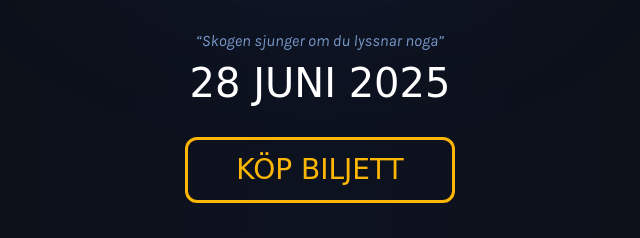
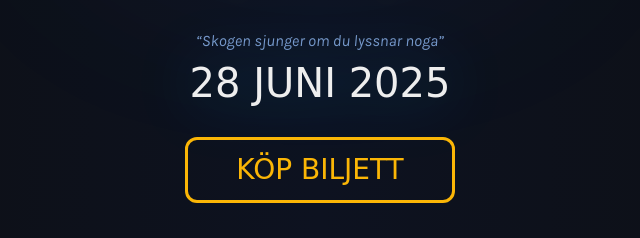
Before and after one commit to simon-off/folk-fran-skogen, a website built with Vite: page index.html in a window 1280 px wide. Shown: the part 560-798 px from the top of the page, 320-960 px from the left. Built offline with nearby package versions, Linux system fonts and the light colour scheme; a web font is replaced by a local one.

Commit message:
Add back drop-shadow on date

```diff
--- a/styles/_home.scss
+++ b/styles/_home.scss
@@ -111,9 +111,9 @@ header {
     --color-inner: #e96e61;
     --color-outer: #b81a15;
 
-    color: #ffffff;
     font-size: 2.5rem;
-    // font-family: "Karla", sans-serif;
+    color: var(--color-off-white);
+    filter: drop-shadow(0 0 32px rgba(0, 150, 255, 0.45));
 
     // prettier-ignore
     // text-shadow:
```
